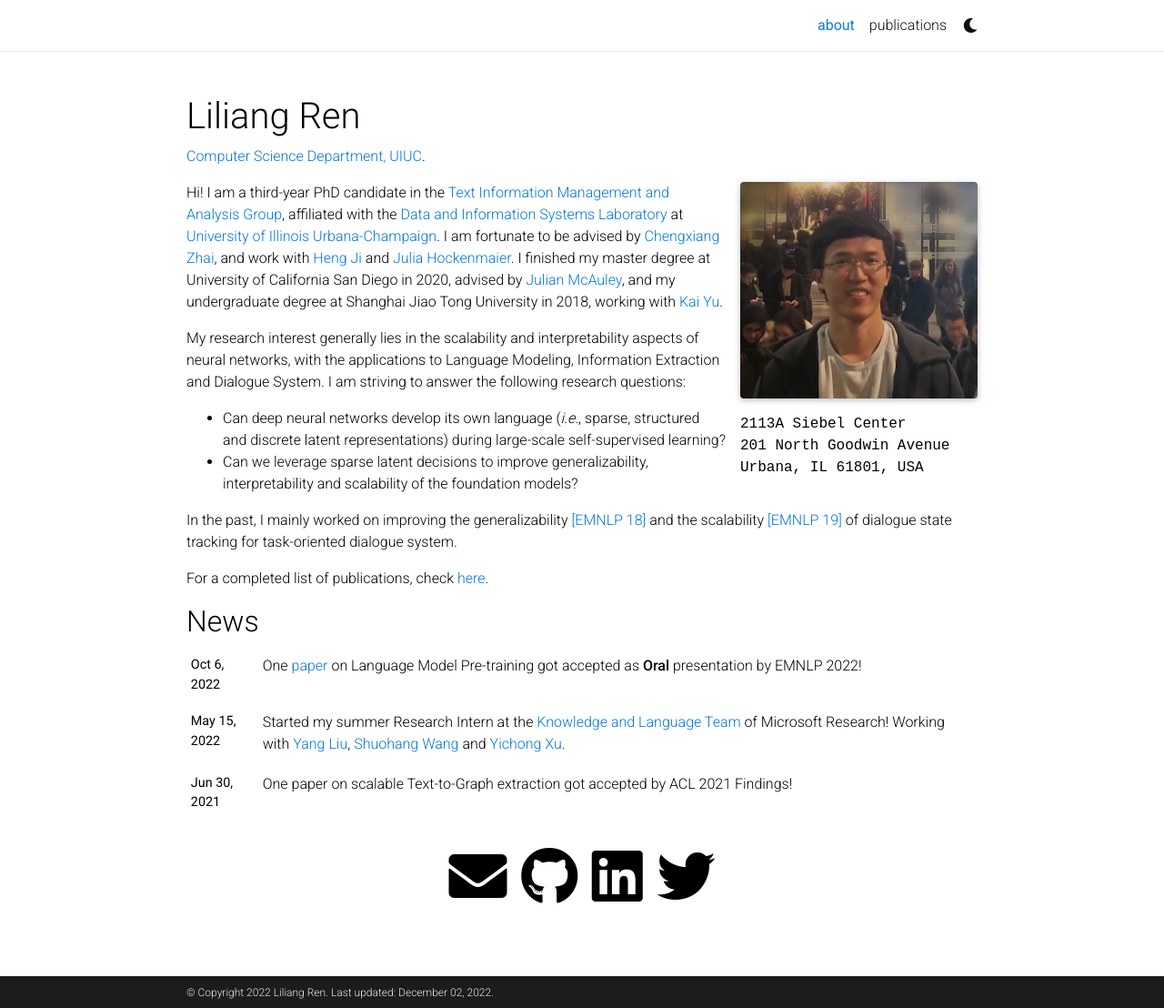
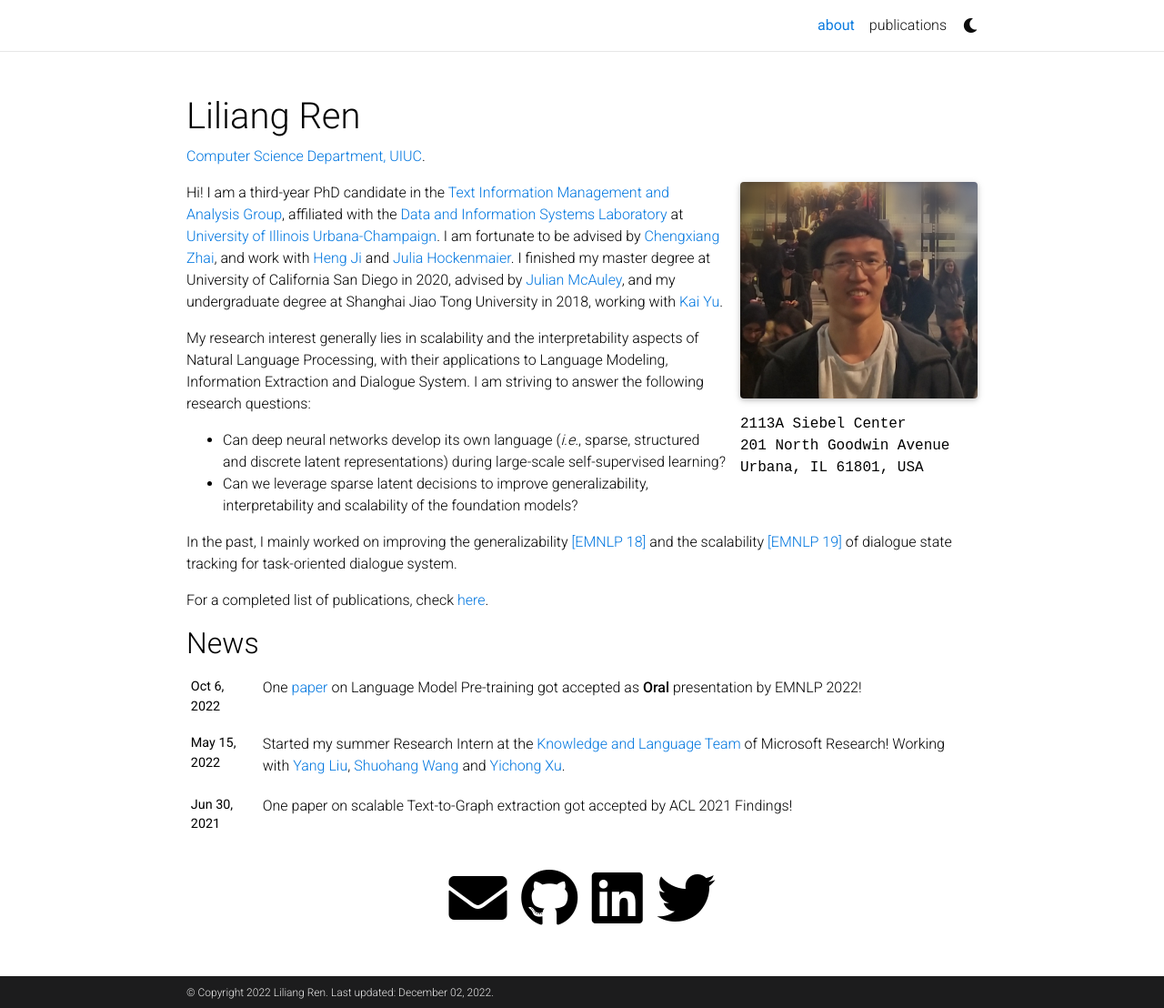
Before and after one commit to renll/renll.github.io, a Jekyll site: the page built from _pages/about.md, in a window 1280 px wide and 1108 px high. Shown: the whole window at 91% size. Built offline with Jekyll 4.4.1, drawn with Linux system fonts in a browser that asks for light colours; full-size pictures stand in for the smaller copies a plugin makes; comment, search, counter and statistics services are not loaded; a style sheet for code colours, icons or effects is not loaded.

Commit message:
Update about.md

```diff
--- a/_pages/about.md
+++ b/_pages/about.md
@@ -20,7 +20,7 @@ social: true  # includes social icons at the bottom of the page
 
 Hi! I am a third-year PhD candidate in the [Text Information Management and Analysis Group](https://timan.cs.illinois.edu/ir/), affiliated with the [Data and Information Systems Laboratory](https://dais.cs.illinois.edu/) at [University of Illinois Urbana-Champaign](https://illinois.edu/). I am fortunate to be advised by [Chengxiang Zhai](http://czhai.cs.illinois.edu/), and work with [Heng Ji](http://blender.cs.illinois.edu/hengji.html) and [Julia Hockenmaier](https://juliahmr.cs.illinois.edu/). I finished my master degree at University of California San Diego in 2020, advised by [Julian McAuley](https://cseweb.ucsd.edu/~jmcauley/), and my undergraduate degree at Shanghai Jiao Tong University in 2018, working with [Kai Yu](https://x-lance.sjtu.edu.cn/en/members/kai_yu).
 
-My research interest generally lies in the scalability and interpretability aspects of neural networks, with the applications to Language Modeling, Information Extraction and Dialogue System. I am striving to answer the following research questions:
+My research interest generally lies in scalability and the interpretability aspects of Natural Language Processing, with their applications to Language Modeling, Information Extraction and Dialogue System. I am striving to answer the following research questions:
 * Can deep neural networks develop its own language (*i.e.*, sparse, structured and discrete latent representations) during large-scale self-supervised learning?
 * Can we leverage sparse latent decisions to improve generalizability, interpretability and scalability of the foundation models?
 
```
